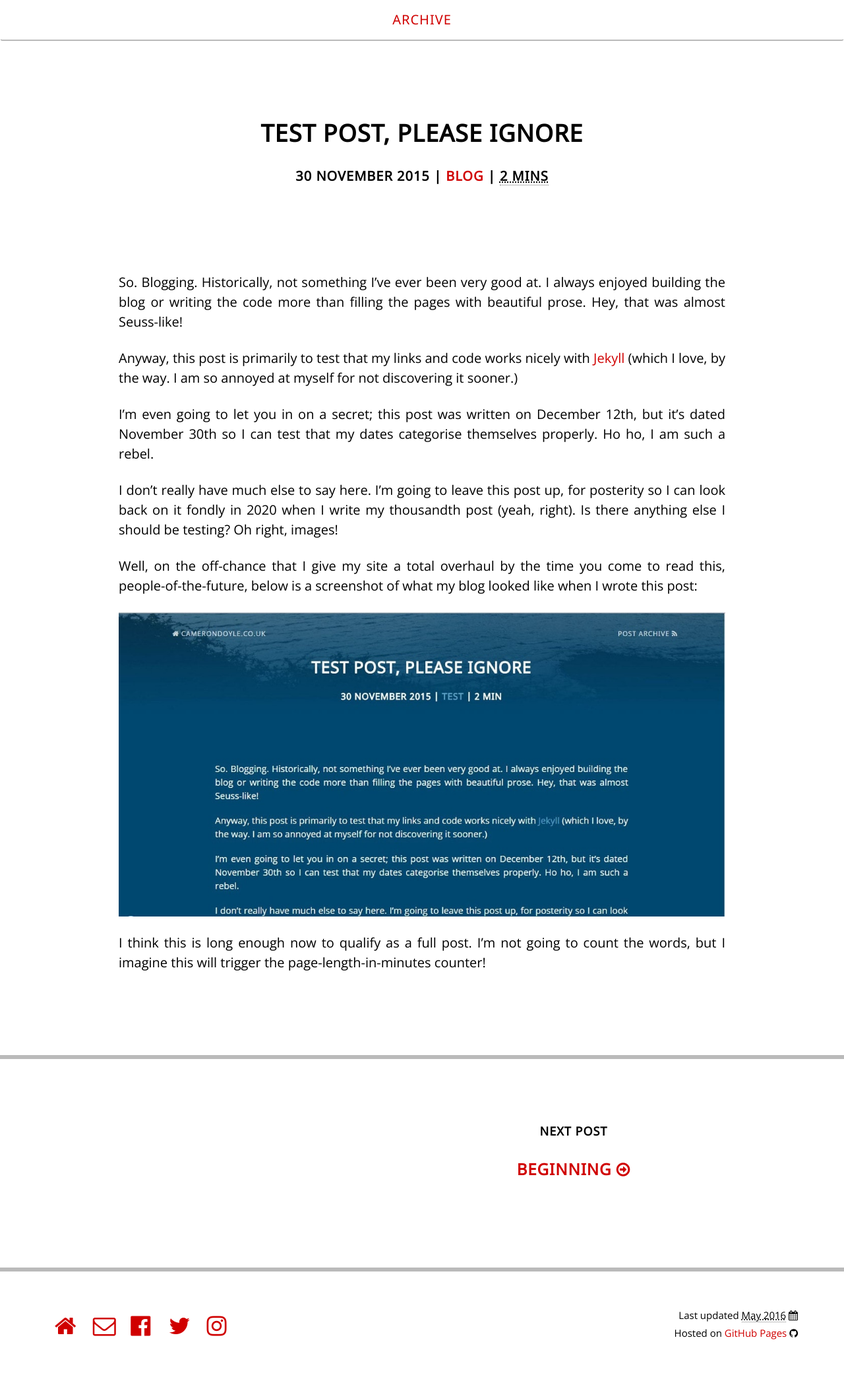
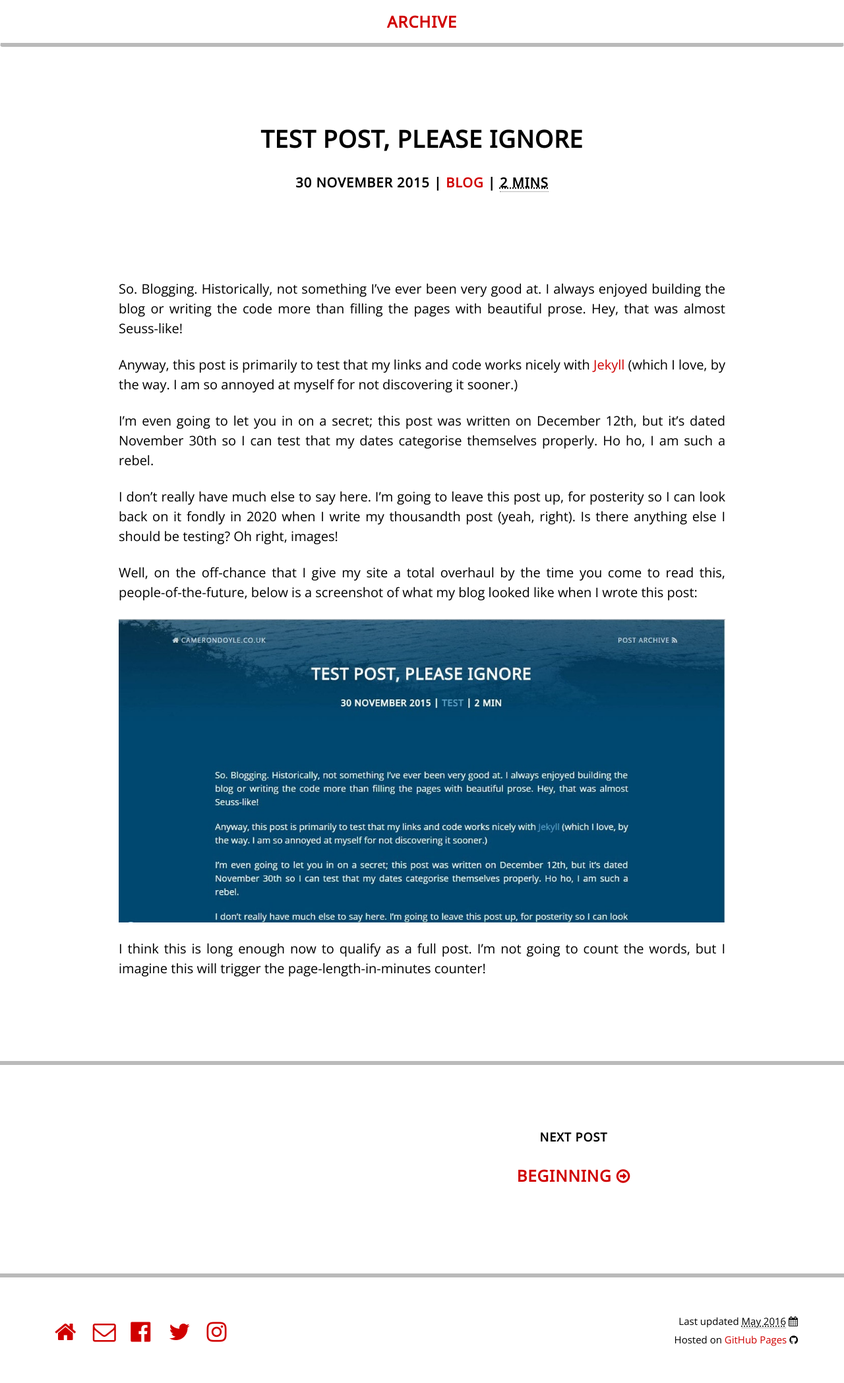
Before and after one commit to CameronD17/blog, a Jekyll site: the page built from _posts/2015-11-30-test-post-please-ignore.markdown, in a window 1280 px wide. Shown: the whole page at 66% size. Built offline with Jekyll 4.4.1, drawn with Linux system fonts in a browser that asks for light colours; nearby versions of some CDN libraries.

```diff
--- a/assets/stylesheets/main.css
+++ b/assets/stylesheets/main.css
@@ -87,9 +87,10 @@
   text-align: center;
   padding: 15px 0 15px 0;
   letter-spacing: 1px;
-  border-bottom: 2px solid #BABABA; }
+  border-bottom: 6px solid #BABABA; }
   .navbar-custom a {
-    font-size: 20px; }
+    font-size: 20px;
+    font-weight: bold; }
     .navbar-custom a:hover, .navbar-custom a:focus, .navbar-custom a:active {
       outline: 0;
       background-color: transparent; }
--- a/assets/stylesheets/main.scss
+++ b/assets/stylesheets/main.scss
@@ -1,3 +1,5 @@
+---
+---
 @import "modules/fonts";
 @import "modules/colours";
 
--- a/assets/stylesheets/partials/_navbar.scss
+++ b/assets/stylesheets/partials/_navbar.scss
@@ -5,10 +5,11 @@
     text-align: center;
     padding: 15px 0 15px 0;
     letter-spacing: 1px;
-    border-bottom: 2px solid $accent-colour;
+    border-bottom: 6px solid $accent-colour;
 
     a {
-        font-size: 20px;
+        font-size: 24px;
+        font-weight: bold;
 
         &:hover,&:focus,&:active {
             outline: 0;
```
Also changed, not shown: README.md, 2 other files.
